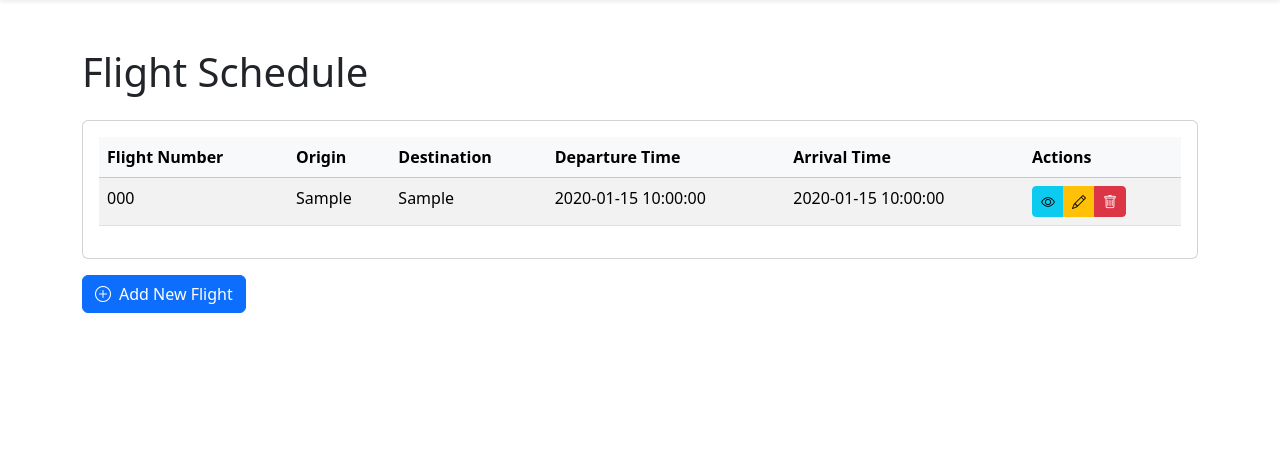
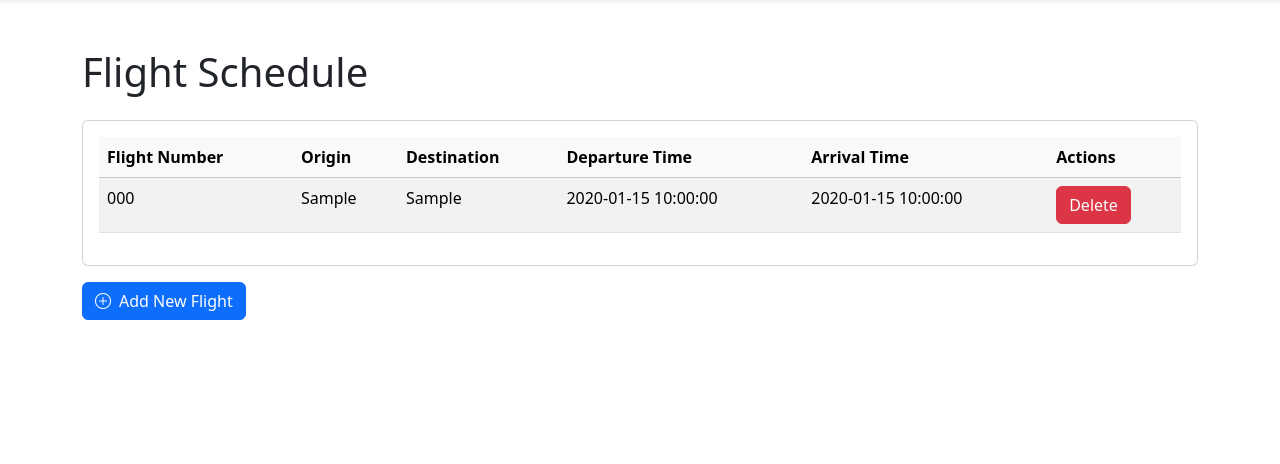
Before and after one commit to biobinary/osaka-flight-scheduler, a Flask app: page / in a window 1280 px wide. Shown: the part 56-520 px from the top of the page. Run offline with Flask 3, Linux system fonts and the light colour scheme; tables that the repository leaves empty hold one stand-in row (values such as "Sample post").

Commit message:
menambah fitur delete

```diff
--- a/app.py
+++ b/app.py
@@ -44,6 +44,27 @@ def search():
 
     return render_template('search.html', flights=[])
 
+@app.route('/delete_flight/<int:flight_id>', methods=['POST'])
+def delete_flight(flight_id):
+
+    try:
+        flight = Flight.query.get_or_404(flight_id)
+
+        gate_assignment = GateAssignment.query.filter_by(flight_id=flight_id).first()
+        if gate_assignment:
+            db.session.delete(gate_assignment)
+
+        db.session.delete(flight)
+        db.session.commit()
+
+        flash("Flight deleted successfully.", "success")
+
+    except Exception as e:
+        db.session.rollback()
+        flash(f'Error deleting flight: {str(e)}', 'danger')
+
+    return redirect(url_for('home'))
+
 @app.route('/add', methods=['GET', 'POST'])
 def add_flight():
     if request.method == 'POST':
--- a/templates/homepage.html
+++ b/templates/homepage.html
@@ -30,15 +30,9 @@
                             <td>{{ flight.arrival_time }}</td>
                             <td>
                                 <div class="btn-group btn-group-sm" role="group">
-                                    <a href="" class="btn btn-info">
-                                        <i class="bi bi-eye"></i>
-                                    </a>
-                                    <a href="" class="btn btn-warning">
-                                        <i class="bi bi-pencil"></i>
-                                    </a>
-                                    <a href="" class="btn btn-danger">
-                                        <i class="bi bi-trash"></i>
-                                    </a>
+                                    <form action="{{ url_for('delete_flight', flight_id=flight.id) }}" method="POST" style="display:inline;">
+                                        <button type="submit" class="btn btn-danger" onclick="return confirm('Are you sure you want to delete this flight?');">Delete</button>
+                                    </form>
                                 </div>
                             </td>
                         </tr>
```
